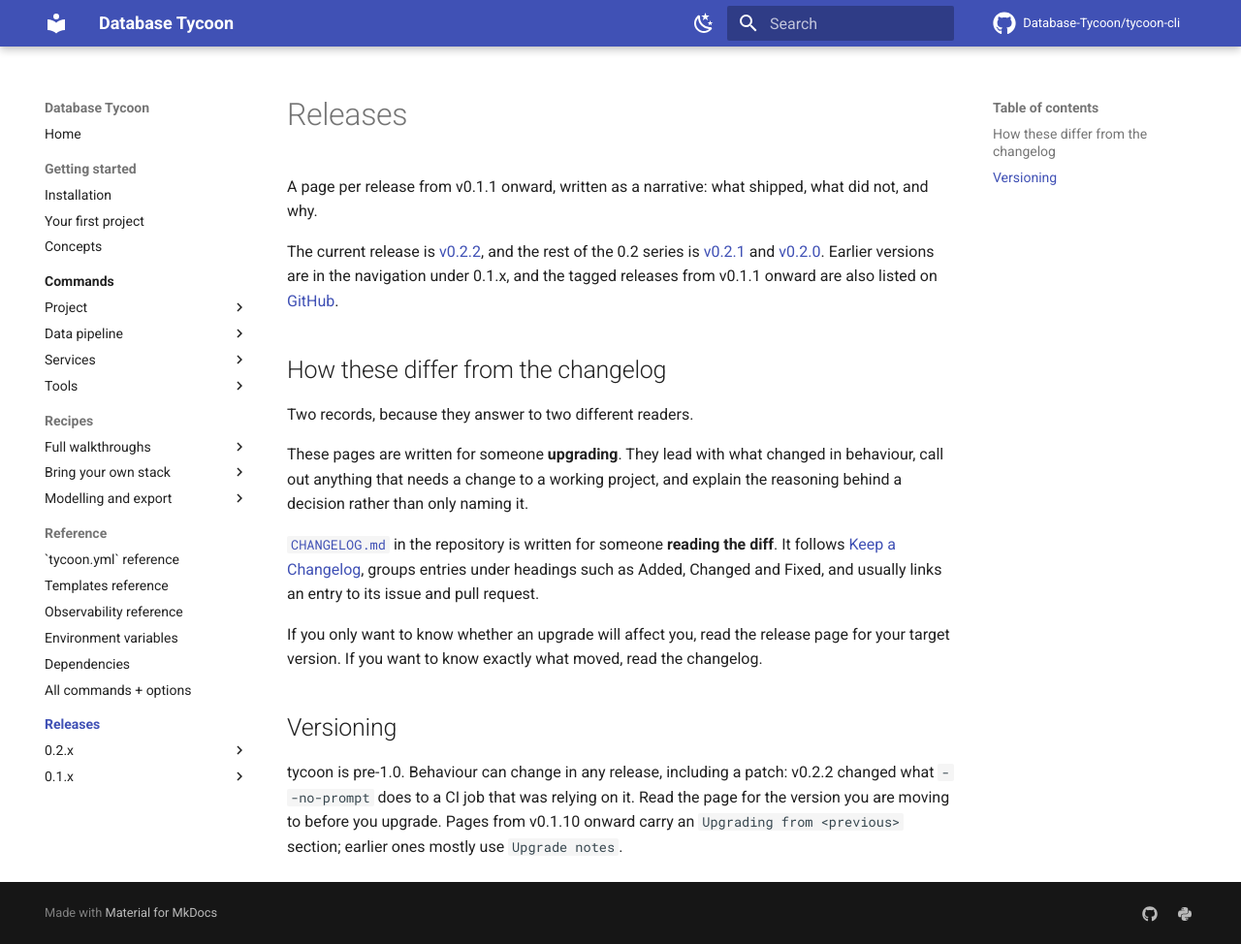
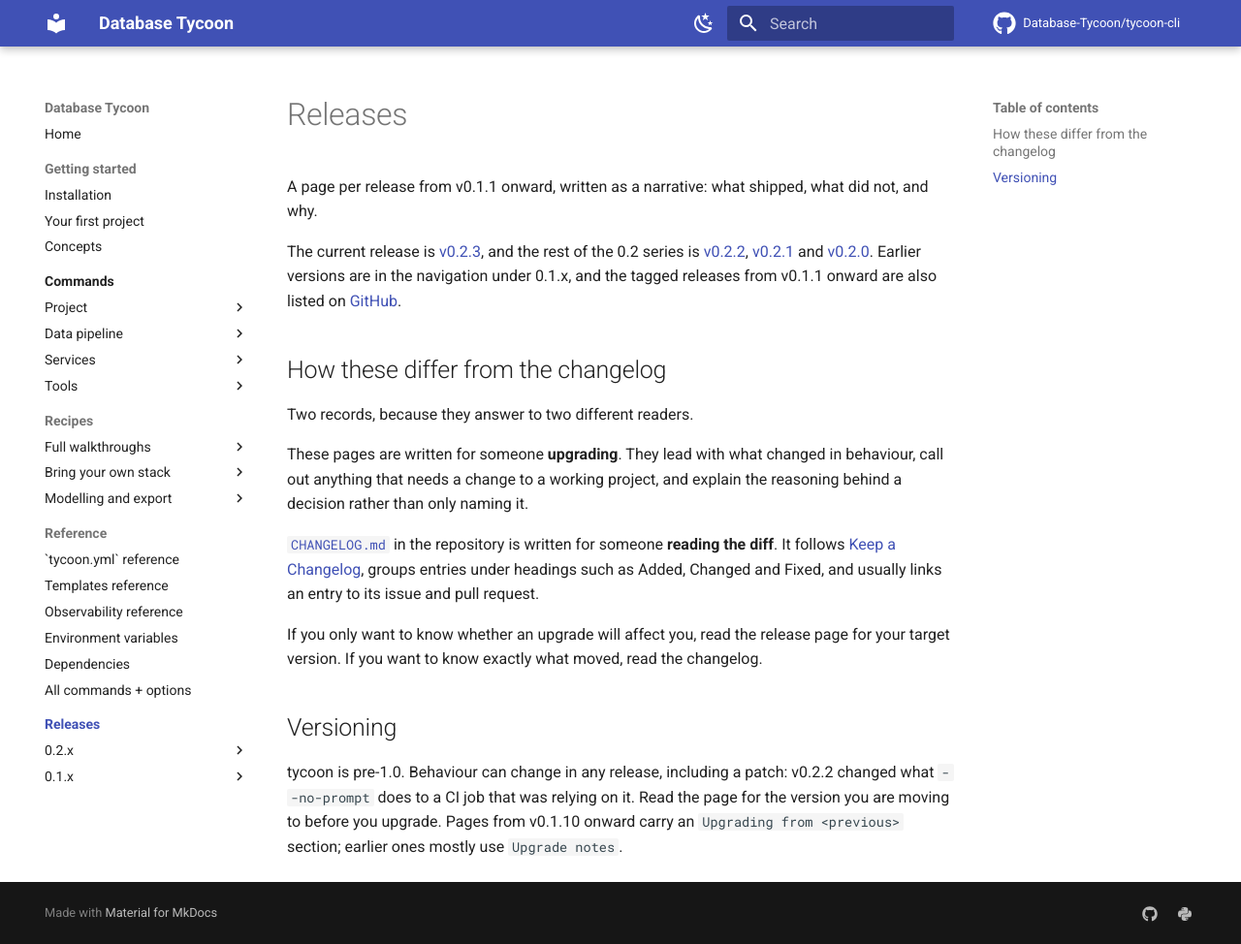
Before and after one commit to Database-Tycoon/tycoon-cli, an MkDocs documentation site: the page built from docs/releases/index.md, in a window 1280 px wide and 974 px high. Shown: the whole window at 97% size. Built offline with MkDocs 1.6.1 and Material for MkDocs 9.7.7, drawn with Linux system fonts in a browser that asks for light colours; comment, search, counter and statistics services are not loaded.

Commit message:
docs(gh-372): name v0.2.3 as the current release on the releases index
#416 added docs/releases/index.md with a hand-maintained current-release line
(CONTRIBUTING step 3). This branch opens the v0.2.3 line, so the index points
at the v0.2.3 page now, and the stub's target date moves to Friday 2026-10-24
per the 2026-10-20 sync.

Co-Authored-By: Claude Fable 5.1 <noreply@anthropic.com>

```diff
--- a/docs/releases/index.md
+++ b/docs/releases/index.md
@@ -3,8 +3,8 @@
 A page per release from v0.1.1 onward, written as a narrative: what shipped,
 what did not, and why.
 
-The current release is [v0.2.2](v0.2.2.md), and the rest of the 0.2 series is
-[v0.2.1](v0.2.1.md) and [v0.2.0](v0.2.0.md). Earlier versions are in the
+The current release is [v0.2.3](v0.2.3.md), and the rest of the 0.2 series is
+[v0.2.2](v0.2.2.md), [v0.2.1](v0.2.1.md) and [v0.2.0](v0.2.0.md). Earlier versions are in the
 navigation under 0.1.x, and the tagged releases from v0.1.1 onward are also
 listed on [GitHub](https://github.com/Database-Tycoon/tycoon-cli/releases).
 
```
Also changed, not shown: docs/releases/v0.2.3.md (+1 -1 lines).
